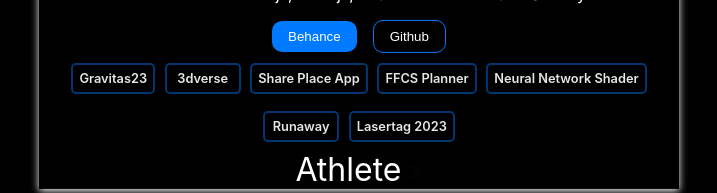
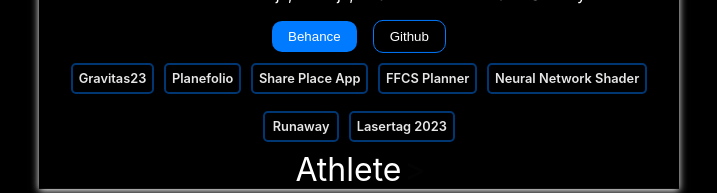
Before and after one commit to manaslaud/animation-text, a React (Create React App) app: page / in a window 1280 px wide. Shown: the part 504-697 px from the top of the page, without its empty margins (281-998 px from the left). Built offline with nearby package versions, Linux system fonts and the light colour scheme.

Commit message:
update: planefolio added

```diff
--- a/src/App.js
+++ b/src/App.js
@@ -1,7 +1,5 @@
-import logo from './logo.svg';
 import './App.css';
 import ProfileCard from './components/ProfileCard';
-import {Cursor,useTypewriter,Typewriter} from 'react-simple-typewriter'
 
 function App() {
 
--- a/src/components/ProfileCard.jsx
+++ b/src/components/ProfileCard.jsx
@@ -15,7 +15,7 @@
         </div>
         <div className={styles.skillsContainer}>
             <span className={styles.skills}><a href='https://gravitas.vit.ac.in/'> Gravitas23</a></span>
-            <span className={styles.skills}><a href='https://3dverse.vercel.app/'> 3dverse</a></span>
+            <span className={styles.skills}><a href='https://planefolio-2-0.vercel.app/'>Planefolio</a></span>
             <span className={styles.skills}><a href='https://share-app-manas.web.app/'> Share Place App</a></span>
             <span className={styles.skills}><a href='https://ffcs.csivit.com/'>FFCS Planner</a></span>
             <span className={styles.skills}><a href='https://brain-component.vercel.app/'>Neural Network Shader</a></span>
```
